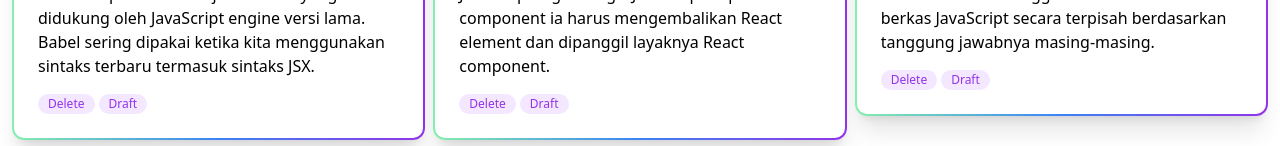
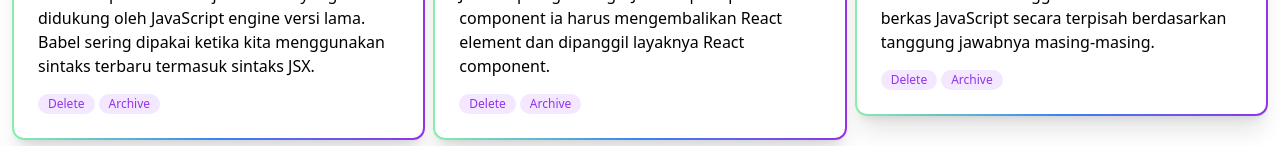
Before and after one commit to mjfardani/personal-notes-starter, a React (Vite) app: page / in a window 1280 px wide. Shown: the part 571-717 px from the top of the page. Built offline with nearby package versions, Linux system fonts and the light colour scheme.

Commit message:
add fitur archived

```diff
--- a/src/components/Cards/Card.jsx
+++ b/src/components/Cards/Card.jsx
@@ -1,40 +1,46 @@
 import React from "react";
 import { showFormattedDate } from "../../utils/index.js";
 
+function Card({ id, title, body, createdAt, archived, onDelete, toggleArchived }) {
+  // Fungsi untuk menangani perubahan status archived
+  const handleToggleArchived = () => {
+    toggleArchived(id); // Memanggil fungsi toggleArchived untuk mengubah status archived
+  };
 
-function Card({ note }) {
   return (
     <div className="Card">
       <article
         className="hover:animate-background rounded-xl bg-gradient-to-r from-green-300 via-blue-500 to-purple-600 p-0.5 shadow-xl transition hover:bg-[length:400%_400%] hover:shadow-sm hover:[animation-duration:_4s]"
       >
         <div className="rounded-[10px] bg-white p-4 !pt-20 sm:p-6">
-          <time dateTime={note.createdAt} className="block text-xs text-gray-500">  {showFormattedDate(note.createdAt)} </time>
+          <time dateTime={createdAt} className="block text-xs text-gray-500">
+            {showFormattedDate(createdAt)}
+          </time>
 
           <a href="#">
-            <h3 className="mt-0.5 text-lg font-medium text-gray-900">
-              {note.title}
-            </h3>
-            <p className="card-item_body">{note.body}</p>
+            <h3 className="mt-0.5 text-lg font-medium text-gray-900">{title}</h3>
+            <p className="card-item_body">{body}</p>
           </a>
 
           <div className="mt-4 flex flex-wrap gap-1">
-            <a href="#"
-              className="whitespace-nowrap rounded-full bg-purple-100 px-2.5 py-0.5 text-xs text-purple-600"
+            <a
+              onClick={() => onDelete(id)} // Fungsi onDelete dipanggil saat klik
+              className="whitespace-nowrap rounded-full bg-purple-100 px-2.5 py-0.5 text-xs text-purple-600 cursor-pointer"
             >
               Delete
             </a>
 
-            <a href="#"
-              className="whitespace-nowrap rounded-full bg-purple-100 px-2.5 py-0.5 text-xs text-purple-600"
+            <a
+              onClick={handleToggleArchived} // Fungsi untuk toggle archived status
+              className={`whitespace-nowrap rounded-full px-2.5 py-0.5 text-xs ${archived ? 'bg-green-100 text-green-600' : 'bg-purple-100 text-purple-600'} cursor-pointer`}
             >
-              Draft
-            </a >
+              {archived ? 'Unarchive' : 'Archive'}
+            </a>
           </div>
         </div>
       </article>
     </div>
-  )
+  );
 }
 
 export default Card;
--- a/src/components/Cards/CardList.jsx
+++ b/src/components/Cards/CardList.jsx
@@ -1,14 +1,18 @@
 import React from "react";
 import Card from "./Card";
 
-function CardList({ notes }) {
+function CardList({ notes, onDelete, toggleArchived }) {
   return (
     <div className="grid grid-cols-1 gap-4 lg:grid-cols-3 lg:gap-2 px-3 py-2">
       {notes.map((note) => (
         <Card
           key={note.id}
           id={note.id}
-          note={note} />
+          onDelete={onDelete}
+          toggleArchived={toggleArchived}
+          archived={note.archived} // Pass archived status
+          {...note}
+        />
       ))}
     </div>
   );
--- a/src/components/NotesApp.jsx
+++ b/src/components/NotesApp.jsx
@@ -1,52 +1,69 @@
-import React from 'react';
+import React from "react";
 import Navbar from './Navbar/Navbar';
 import SearchBar from './SearchBar/SearchBar';
 import Toogle from './Toogle/Toogle';
 import CardList from './Cards/CardList';
 import { getInitialData } from '../utils/index.js';
 
-
 class NotesApp extends React.Component {
-
     constructor(props) {
         super(props);
         this.state = {
             notes: getInitialData(),
-        }
+            activeTab: 'all', // Default tab
+        };
         this.onDeleteHandler = this.onDeleteHandler.bind(this);
         this.onAddNoteHandler = this.onAddNoteHandler.bind(this);
+        this.toggleArchived = this.toggleArchived.bind(this);
+        this.switchTab = this.switchTab.bind(this); // Fungsi untuk berpindah tab
     }
+
+    // Fungsi untuk berpindah tab
+    switchTab(tab) {
+        this.setState({ activeTab: tab });
+    }
+
+    onAddNoteHandler(newNote) {
+        this.setState((prevState) => ({
+            notes: [...prevState.notes, newNote],
+        }));
+    }
+
     onDeleteHandler(id) {
         const notes = this.state.notes.filter(note => note.id !== id);
         this.setState({ notes });
     }
 
-    onAddNoteHandler({ title, body }) {
+    toggleArchived(id) {
         this.setState((prevState) => ({
-            notes: [
-                ...prevState.notes,
-                {
-                    id: +new Date(),
-                    title,
-                    body,
-                    createdAt: new Date().toDateString(),
-                },
-            ],
+            notes: prevState.notes.map(note =>
+                note.id === id ? { ...note, archived: !note.archived } : note
+            ),
         }));
     }
 
     render() {
+        const { notes, activeTab } = this.state;
+
+        // Filter catatan berdasarkan tab aktif
+        const filteredNotes = activeTab === 'archived'
+            ? notes.filter(note => note.archived)
+            : notes.filter(note => !note.archived);
+
         return (
             <div>
                 <Navbar />
                 <div>
                     <SearchBar addNote={this.onAddNoteHandler} />
                 </div>
-                <Toogle />
-                <CardList notes={this.state.notes} onDelete={this.onDeleteHandler} />
-
+                <Toogle switchTab={this.switchTab} /> {/* Kirimkan switchTab ke Toogle */}
+                <CardList
+                    notes={filteredNotes}
+                    onDelete={this.onDeleteHandler}
+                    toggleArchived={this.toggleArchived}
+                />
             </div>
-        )
+        );
     }
 }
 
--- a/src/components/SearchBar/AddNote.jsx
+++ b/src/components/SearchBar/AddNote.jsx
@@ -1,18 +1,34 @@
 import React, { useState } from 'react';
 
-const AddNote = ({ addNote }) => {
+function AddNote({ addNote }) {
   const [title, setTitle] = useState('');
   const [body, setBody] = useState('');
-  const [isPopupOpen, setIsPopupOpen] = useState(false);
+  const [isPopupOpen, setIsPopupOpen] = useState(false); // Tambahkan state untuk popup
 
-  const openPopup = () => setIsPopupOpen(true);
-  const closePopup = () => setIsPopupOpen(false);
+  // Fungsi untuk membuka popup
+  function openPopup() {
+    setIsPopupOpen(true);
+  }
 
-  const handleTitleChange = (e) => setTitle(e.target.value);
-  const handleBodyChange = (e) => setBody(e.target.value);
+  // Fungsi untuk menutup popup
+  function closePopup() {
+    setIsPopupOpen(false);
+  }
 
-  const handleSubmit = (e) => {
+  // Fungsi untuk menangani perubahan pada input title
+  function handleTitleChange(e) {
+    setTitle(e.target.value);
+  }
+
+  // Fungsi untuk menangani perubahan pada input body
+  function handleBodyChange(e) {
+    setBody(e.target.value);
+  }
+
+  // Fungsi untuk menangani submit form
+  function handleSubmit(e) {
     e.preventDefault();
+
     if (title === '' || body === '') {
       alert('Harap isi semua kolom!');
       return;
@@ -22,14 +38,16 @@ const AddNote = ({ addNote }) => {
       title,
       body,
       createdAt: new Date().toDateString(),
-      id: Date.now(), // ID unik berdasarkan waktu
+      id: Date.now(),
+      archived: false // ID unik berdasarkan waktu
     };
 
     addNote(newNote); // Panggil addNote dari props
     setTitle('');
     setBody('');
     setIsPopupOpen(false); // Menutup popup setelah submit
-  };
+    console.log(newNote);
+  }
 
   return (
     <div className="relative">
@@ -51,7 +69,7 @@ const AddNote = ({ addNote }) => {
             </button>
 
             <h1 className="text-center text-2xl font-bold text-indigo-600 sm:text-3xl">
-              Get started today
+              Add Your Note
             </h1>
             <form onSubmit={handleSubmit} className="mb-0 mt-6 space-y-4">
               <div>
@@ -96,6 +114,6 @@ const AddNote = ({ addNote }) => {
       )}
     </div>
   );
-};
+}
 
 export default AddNote;
--- a/src/components/SearchBar/SearchBar.jsx
+++ b/src/components/SearchBar/SearchBar.jsx
@@ -18,7 +18,7 @@ class SearchBar extends React.Component {
                   />
                 </div>
               </form>
-              {/* Kirimkan addNote dari props NotesApp */}
+
               <AddNote addNote={this.props.addNote} />
             </div>
           </div>
--- a/src/components/Toogle/Toogle.jsx
+++ b/src/components/Toogle/Toogle.jsx
@@ -1,10 +1,11 @@
 import React from "react";
 
-function Toggle() {
+function Toggle({ switchTab }) {
     return (
         <div className="Toogle flex justify-center items-center">
             <span className="inline-flex overflow-hidden rounded-md border bg-white shadow-sm">
                 <button
+                    onClick={() => switchTab('all')}
                     className="inline-block border-e p-3 text-gray-700 hover:bg-gray-50 focus:relative"
                     title="your notes"
                 >
@@ -21,6 +22,7 @@ function Toggle() {
                 </button>
 
                 <button
+                    onClick={() => switchTab('archived')}
                     className="inline-block p-3 text-gray-700 hover:bg-gray-50 focus:relative"
                     title="Draft Notes"
                 >
```
Lines whose indentation alone changed are shown as unchanged.
